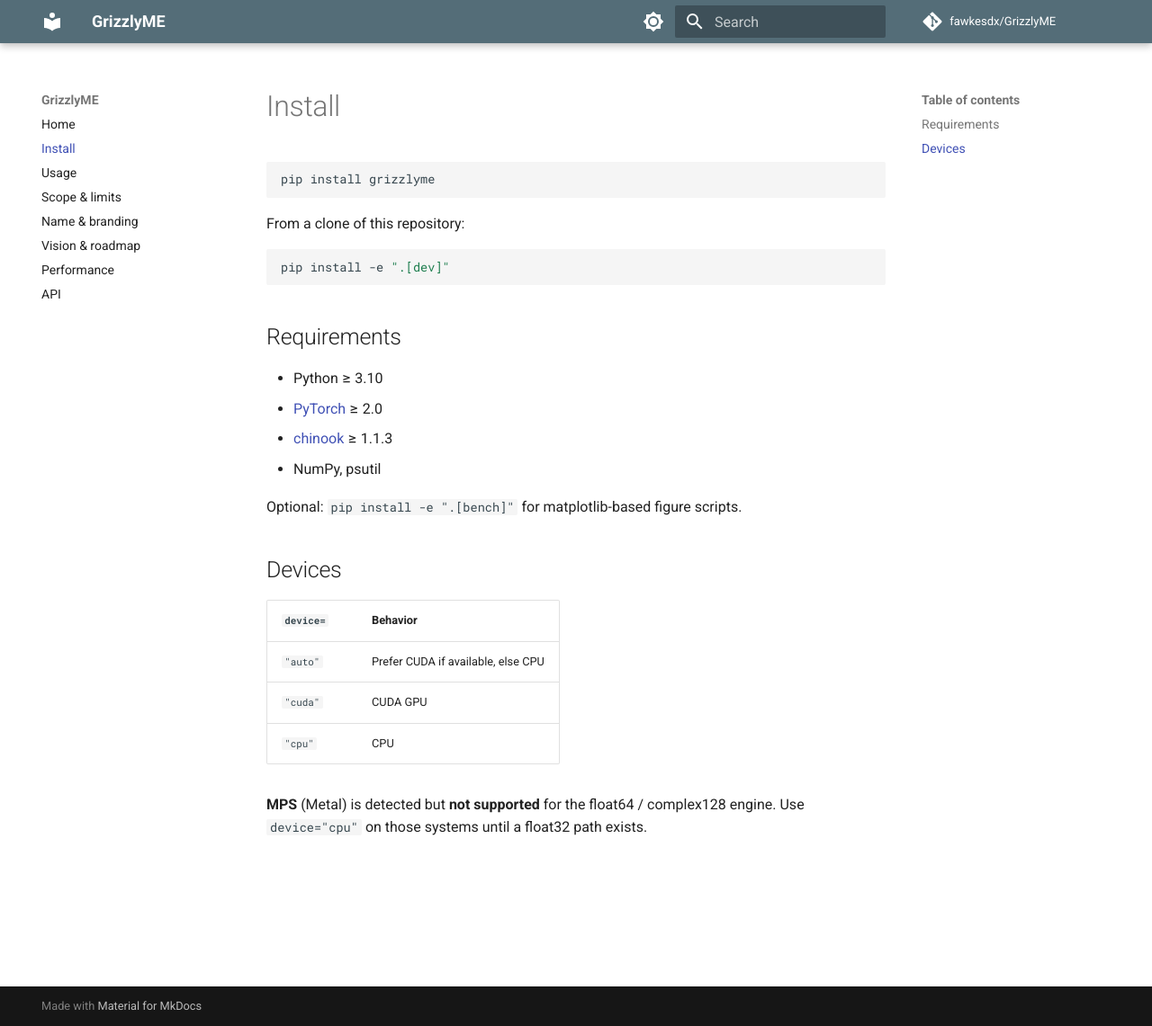
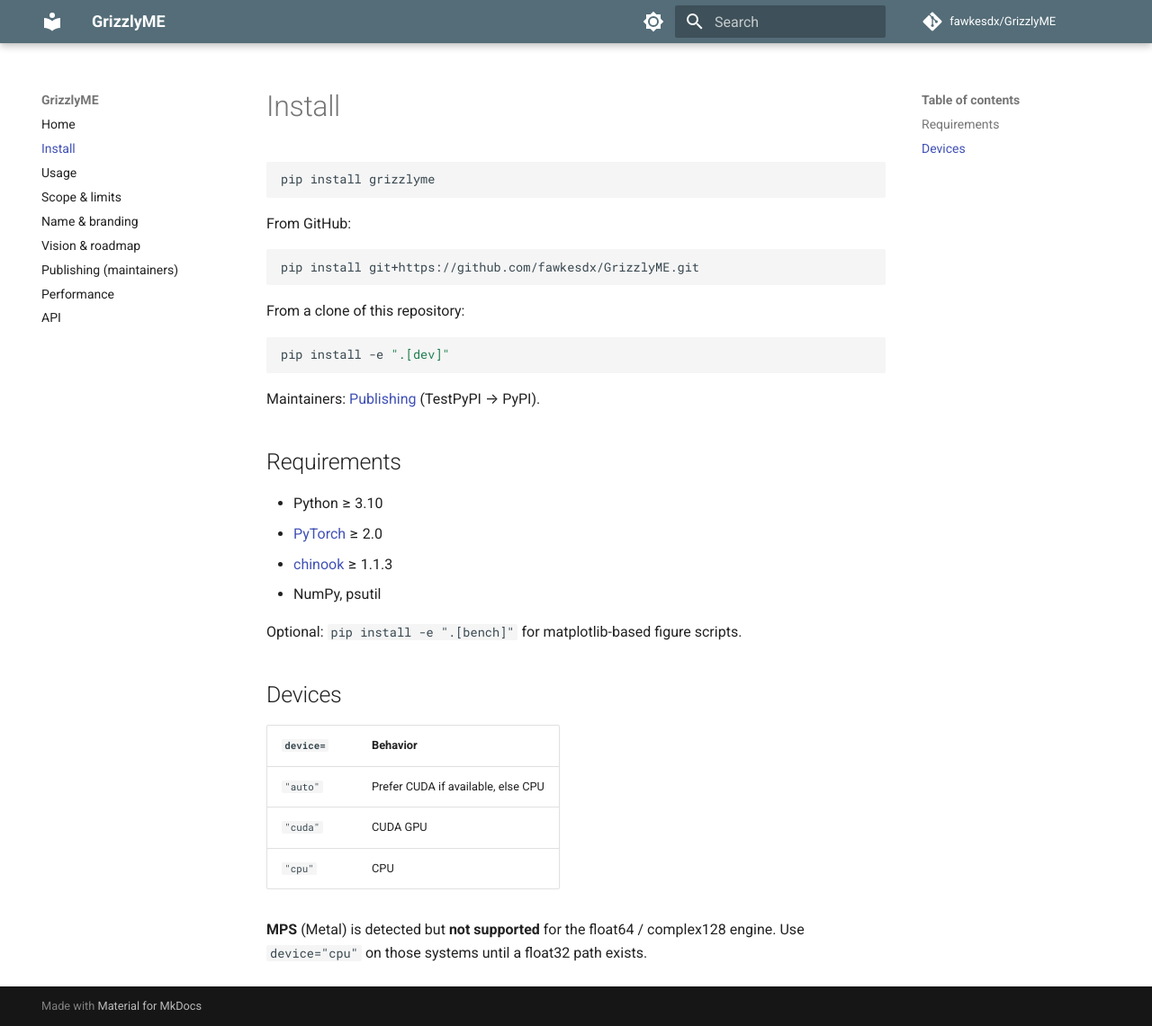
Before and after one commit to fawkesdx/GrizzlyME, an MkDocs documentation site: the page built from website/install.md, in a window 1280 px wide and 1141 px high. Shown: the whole window at 90% size. Built offline with MkDocs 1.6.1 and Material for MkDocs 9.7.7, drawn with Linux system fonts in a browser that asks for light colours; comment, search, counter and statistics services are not loaded.

Commit message:
Add PyPI publishing guide for maintainers (TestPyPI then PyPI).
Co-authored-by: Cursor <cursoragent@cursor.com>

````diff
--- a/mkdocs.yml
+++ b/mkdocs.yml
@@ -26,6 +26,7 @@ nav:
   - Scope & limits: limits.md
   - Name & branding: naming.md
   - Vision & roadmap: roadmap.md
+  - Publishing (maintainers): publishing.md
   - Performance: performance.md
   - API: api.md
 
--- a/website/install.md
+++ b/website/install.md
@@ -2,6 +2,12 @@
 
 ```bash
 pip install grizzlyme
+```
+
+From GitHub:
+
+```bash
+pip install git+https://github.com/fawkesdx/GrizzlyME.git
 ```
 
 From a clone of this repository:
@@ -9,6 +15,8 @@ From a clone of this repository:
 ```bash
 pip install -e ".[dev]"
 ```
+
+Maintainers: [Publishing](publishing.md) (TestPyPI → PyPI).
 
 ## Requirements
 
````
Also changed, not shown: README.md (+11 -1 lines), website/publishing.md (added, +63 -0 lines).
